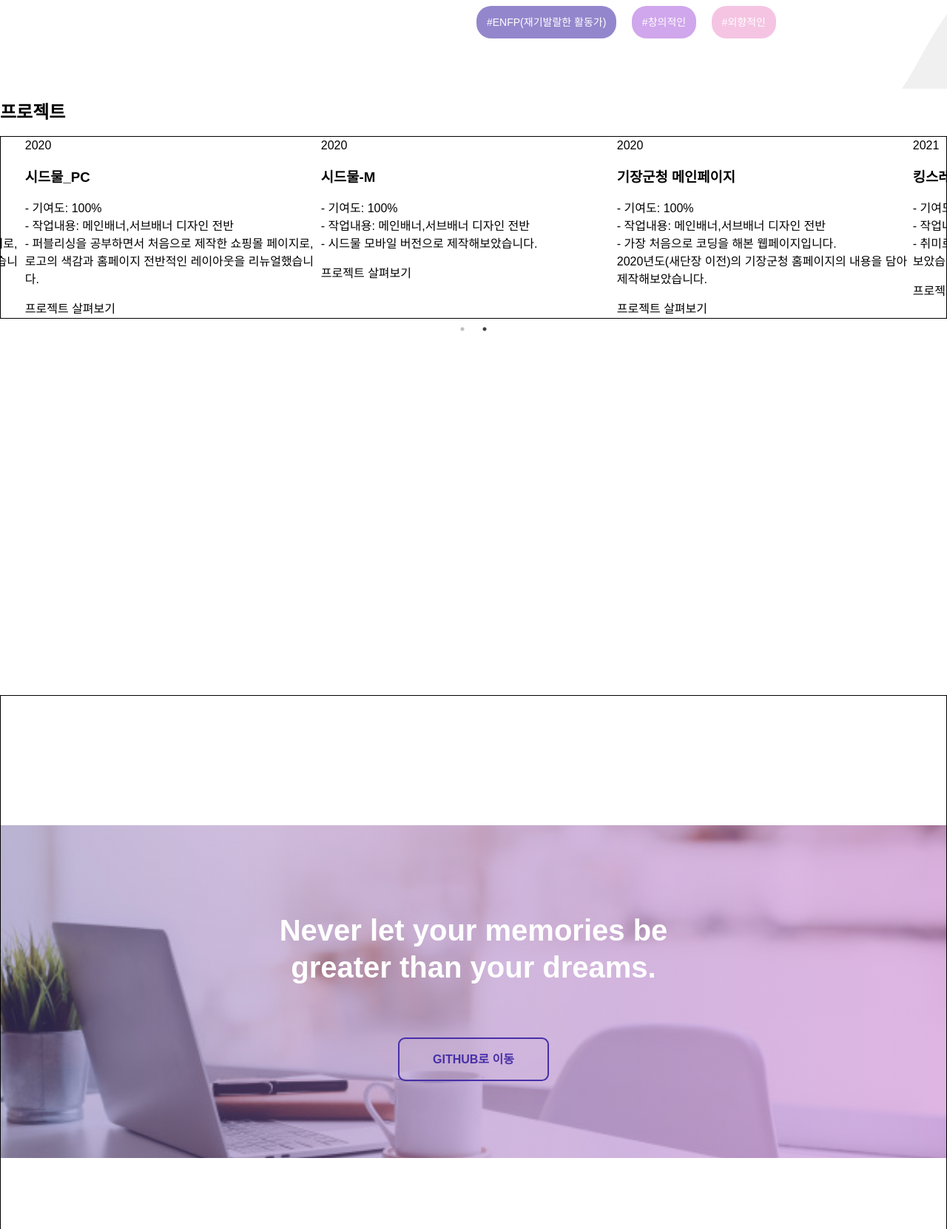
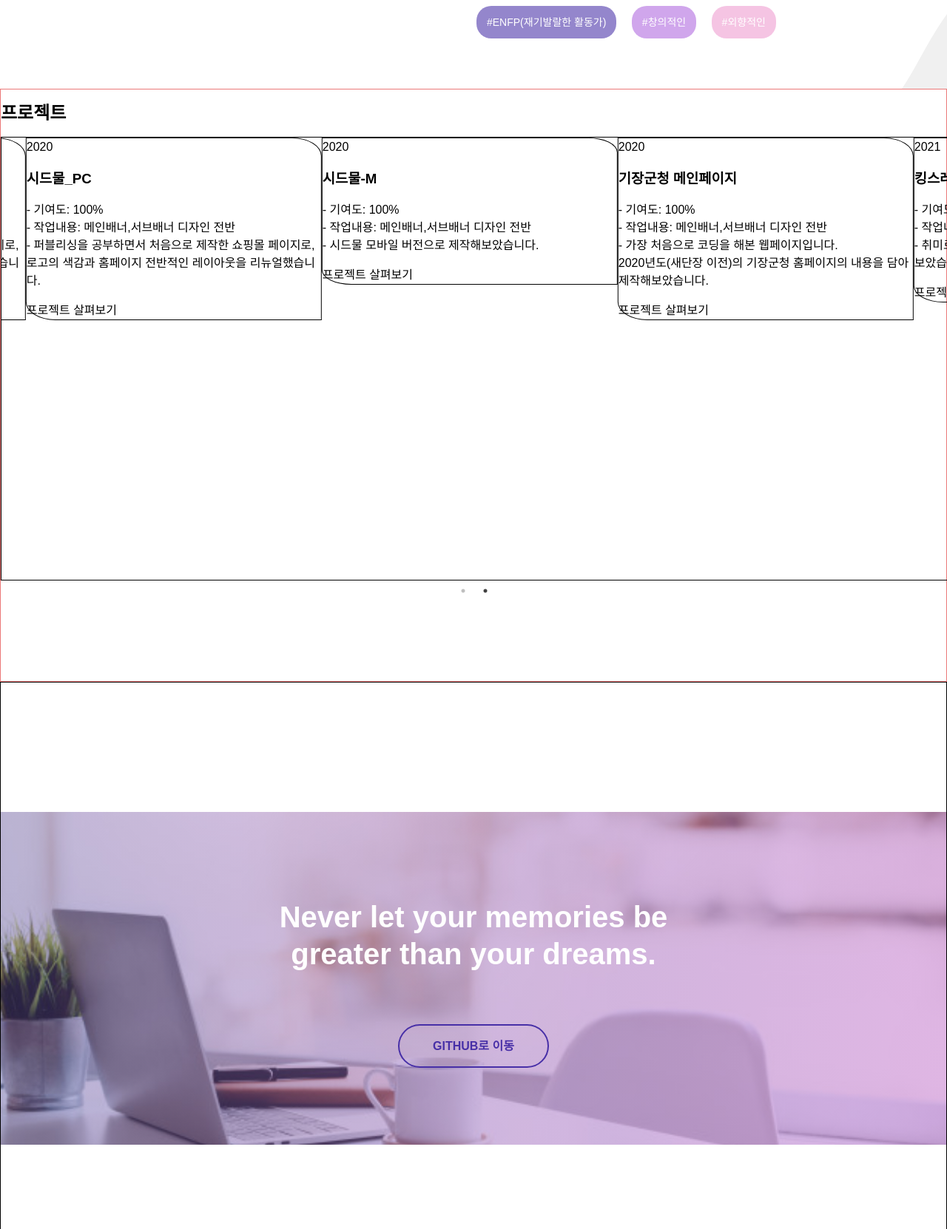
Before and after one commit to corock-dev/yeseo-ko.github.io, a plain HTML site: page index.html in a window 1280 px wide. Shown: the part 1480-3142 px from the top of the page at 74% size. Drawn offline with nearby package versions, Linux system fonts and the light colour scheme; a web font is replaced by a local one.

Commit message:
버튼디자인

```diff
--- a/css/style.css
+++ b/css/style.css
@@ -240,7 +240,7 @@ nav{
             appearance: none;
     background-color: transparent;
     border: 2px solid #472fa7;
-    border-radius: 0.6em;
+    border-radius: 2em;
     color: #472fa7;
     cursor: pointer;
     display: -webkit-box;
@@ -274,14 +274,22 @@ nav{
 
 /* 프로젝트 */
 .pro{
-    background:
-    background-size: 100% 100%;
+    border: 1px solid rgb(235, 120, 120);
 }
 .projects{
     width: 100%;
+    height: 600px;
     border: 1px solid #000;
     display: flex;
     justify-content: center;
+
+}
+.project{
+    border: 1px solid #000;
+    border-radius: 0 10% 0 10%;
+    width: 400px;
+    height: 600px;
+
 }
 
 /* 공부 */
--- a/index.html
+++ b/index.html
@@ -15,7 +15,7 @@
 
     <script src="./js/jquery-3.5.1.min.js"></script>
     <script type="text/javascript" src="https://cdn.jsdelivr.net/npm/slick-carousel@1.8.1/slick/slick.min.js"></script>
-    <script src="./js/custom.js"></script>
+    <script src="./js/projects.js"></script>
     <script src="./js/gnb.js"></script>
 
   </head>
@@ -111,7 +111,8 @@
                 <h3>젤라또팩토리</h3>
                 <p>- 기여도: 100% <br>
                   - 작업내용: 메인배너,서브배너 디자인 전반<br>
-                  - 퍼블리싱을 공부하면서 처음으로 제작한 쇼핑몰 페이지로, 로고의 색감과 홈페이지 전반적인 레이아웃을 리뉴얼했습니다.
+                  - 퍼블리싱을 공부하면서 처음으로 제작한 쇼핑몰 페이지로, <br>
+                  로고의 색감과 홈페이지 전반적인 레이아웃을 리뉴얼했습니다.
                 </p>
                 <span>프로젝트 살펴보기</span>
               </div>
```
Also changed, not shown: test.html (added, +15 -0 lines), js/projects.js (renamed from js/custom.js).
